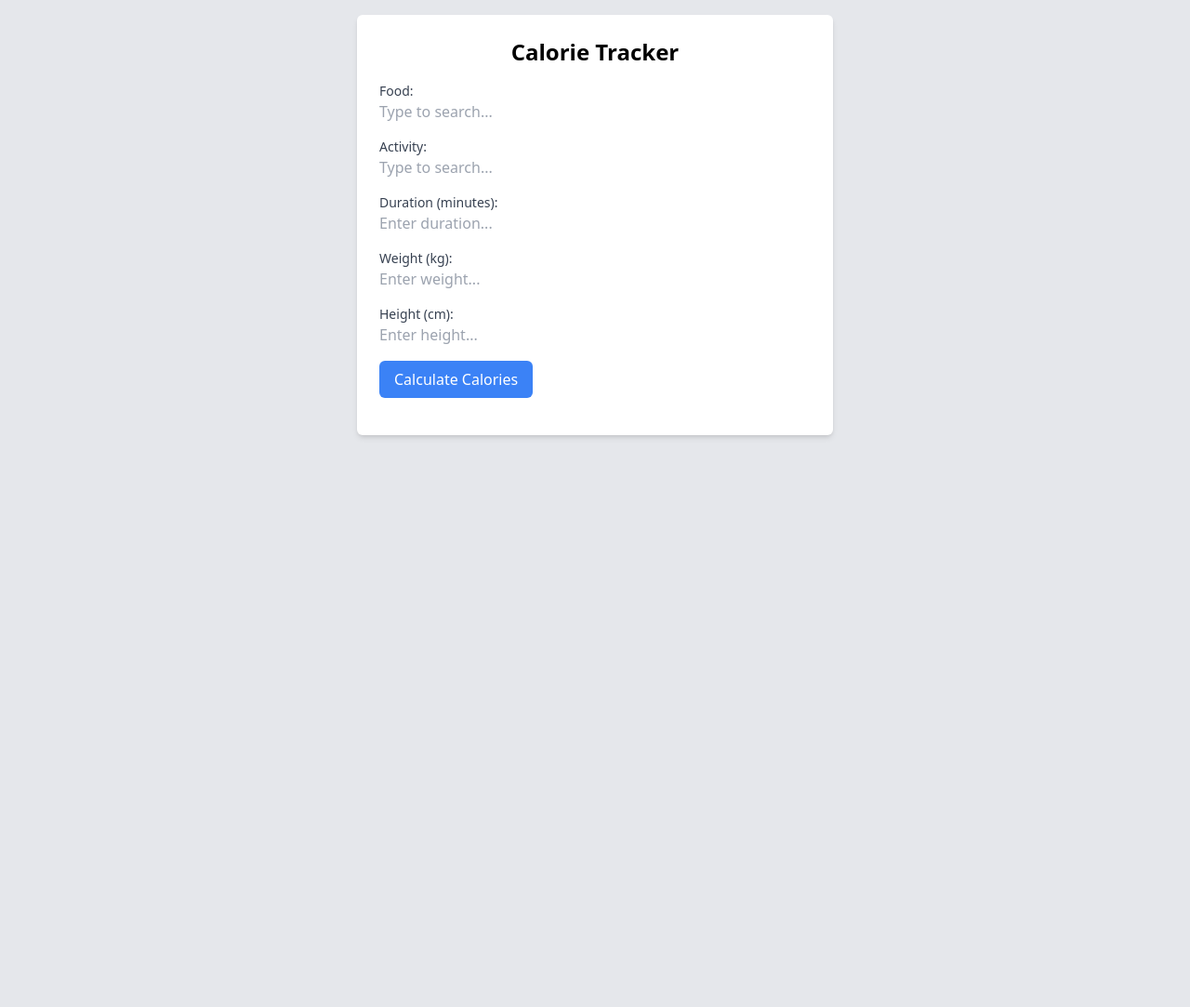
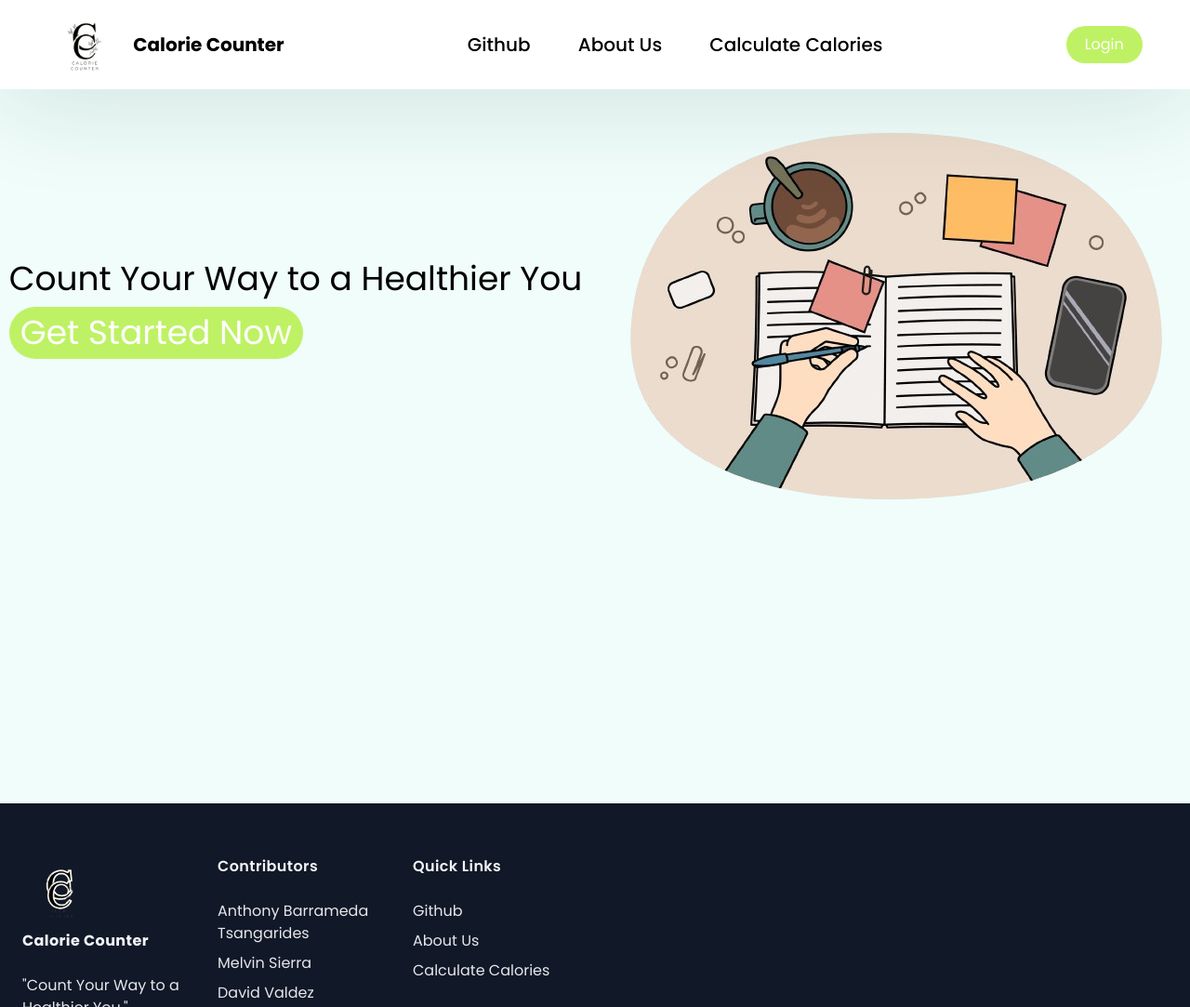
Before and after one commit to rabbit0227/CalorieCounter, a plain HTML site: page src/index.html in a window 1280 px wide. Shown: the top 1083 px of the page at 93% size. Before the commit the page ends 800 px from the top, so only its background shows below. Drawn offline with nearby package versions, Linux system fonts and the light colour scheme.

Commit message:
Changed homepage.html to index.html

```diff
--- a/src/index.html
+++ b/src/index.html
@@ -1,99 +1,155 @@
 <!DOCTYPE html>
 <html lang="en">
-  <head>
-    <meta charset="UTF-8" />
-    <meta name="viewport" content="width=device-width, initial-scale=1.0" />
-    <title>Calorie Tracker</title>
-    <!--<link
-      href="https://cdn.jsdelivr.net/npm/tailwindcss@2.2.16/dist/tailwind.min.css"
-      rel="stylesheet"
-    />
-    <link rel="stylesheet" href="styles.css" /> -->
+<head>
+    <meta charset="UTF-8">
+    <meta name="viewport" content="width=device-width, initial-scale=1.0">
+    <title>Homepage | Calorie Counter</title>
+    <link rel="icon" type="image/png" href="../assets/favicon.png"/>
+    <link rel="stylesheet" href="https://cdn.jsdelivr.net/npm/boxicons@latest/css/boxicons.min.css">
     <link rel="stylesheet" href="../output.css" />
-  </head>
-  <body class="bg-gray-200 p-4">
-    <div class="max-w-lg mx-auto bg-white p-6 rounded-md shadow-md">
-      <h1 class="text-2xl font-bold mb-4 text-center">Calorie Tracker</h1>
+</head>
+<!--bg-gradient-to-t from-slate-950 to-slate-400 flex flex-col-->
+<body class="font-poppins bg-teal-50 h-screen flex flex-col">
+    <header class="bg-white py-2 shadow-custom z-[1000]">
+        <nav class="flex items-center justify-between w-[92%] mx-auto">
+            <!--<div class="w-44 font-bold text-xl">Calorie Counter</div>-->
+            <div class="flex items-center">
+                <img src="../assets/logo.png" class="w-20"></img>
+                <span class="ml-3 text-xl font-bold">Calorie Counter</span>
+            </div>
+            <div class="nav-links duration-200 md:static absolute bg-white md:min-h-fit min-h-[30vh] left-0 top-[-100%] md:w-auto w-full flex items-center px-5">
+                <ul class="flex md:flex-row flex-col md:items-center md:gap-[4vw] gap-8">
+                    <li>
+                        <a href="https://github.com/rabbit0227/CalorieCounter" class="hover:text-gray-500 text-xl font-medium" href="#" target="_blank">Github</a>
+                    </li>
+                    <li>
+                        <a class="hover:text-gray-500 text-xl font-medium" href="#">About Us</a>
+                    </li>
+                    <li>
+                        <a class="hover:text-gray-500 text-xl font-medium" href="#">Calculate Calories</a>
+                    </li>
+                </ul>
+            </div>
+            <div class="flex items-center gap-6">
+                <button class="px-5 py-2 text-white bg-lime-300 rounded-full hover:bg-lime-200">Login</button>
+                <i id="menu" class="bx bx-menu text-3xl cursor-pointer md:hidden"></i>
+            </div>
+        </nav>
 
-      <div class="mb-4">
-        <label for="foodInput" class="block text-sm font-medium text-gray-700"
-          >Food:</label
-        >
-        <input
-          type="text"
-          id="foodInput"
-          autocomplete="off"
-          class="input-field"
-          placeholder="Type to search..."
-        />
-        <ul id="foodInputDropdown" class="autocomplete-dropdown hidden"></ul>
-      </div>
+    </header>
+    <!--<header class="bg-white w-full fixed top-0 right-0 z-[1000] flex items-center justify-between
+                    shadow-custom px-5 py-8 transition-all duration-500 ">
+        <a href="#">Calorie Counter</a>
+        <div class="bx bx-menu text-2xl text-red-400"><i class="bx bx-x"></i></div>
 
-      <div class="mb-4">
-        <label
-          for="activityInput"
-          class="block text-sm font-medium text-gray-700"
-          >Activity:</label
-        >
-        <input
-          type="text"
-          id="activityInput"
-          autocomplete="off"
-          class="input-field"
-          placeholder="Type to search..."
-        />
-        <ul
-          id="activityInputDropdown"
-          class="autocomplete-dropdown hidden"
-        ></ul>
-      </div>
+        <!--Navbar- ->
+        <ul class="flex items-center gap-x-2">
+            <li><a href="#home" class="text-base rounded-5rem font-medium px-2 py-4 hover:bg-lime-200 hover:rounded-5rem  hover:text-white transition-colors duration-500">Home</a></li>
+            <li><a href="#counter" class="text-base rounded-5rem font-medium px-2 py-4 hover:bg-lime-200 hover:rounded-5rem  hover:text-white transition-colors duration-500">Counter</a></li>
+            <li><a href="#about" class="text-base rounded-5rem font-medium px-2 py-4 hover:bg-lime-200 hover:rounded-5rem  hover:text-white transition-colors duration-500">About</a></li>
+            <li><a href="#login" class="text-base rounded-5rem font-medium px-2 py-4 hover:bg-lime-200 hover:rounded-5rem  hover:text-white transition-colors duration-500">Log In</a></li>
+            <li><a href="#signup" class="text-base rounded-5rem font-medium px-2 py-4 hover:bg-lime-200 hover:rounded-5rem  hover:text-white transition-colors duration-500">Sign Up</a></li>
+        </ul>
+    </header> -->
 
-      <div class="mb-4">
-        <label for="duration" class="block text-sm font-medium text-gray-700"
-          >Duration (minutes):</label
-        >
-        <input
-          type="number"
-          id="duration"
-          class="input-field"
-          placeholder="Enter duration..."
-        />
-      </div>
+    <main class="flex-grow flex flex-col items-center justify-center text-2xl md:text-4xl">
+        <div class="flex flex-col-reverse md:flex-row items-center mt-10">
+            <div class="mt-4 md:mt-0 md:mr-8">
+                <p class="text-center md:text-left">Count Your Way to a Healthier You</p>
+                <button onclick="window.location.href='index.html'" class="animate-bounce px-3 py-2 text-white bg-lime-300 rounded-full hover:bg-lime-200 mt-6">Get Started Now</button>
+            </div>
+            <div>
+                <img src="../assets/note-taking-removebg-preview.png" class="max-w-full h-auto">
+            </div>
+        </div>
+        <div class="mt-40 w-[92%] mx-auto">
+            <!--<h2 class="text-center md:text-left text-2xl md:text-3xl font-semibold mb-6">Additional Content</h2>
+            <!--<p class="text-center md:text-left mb-4">This is where you can add more content that will be placed below the
+                initial section with the image and slogan.</p>
+            <p class="text-center md:text-left">You can add as many sections as you need here, and they will always appear
+                below the main image and slogan.</p> -->
+        </div>
+    </main>
 
-      <div class="mb-4">
-        <label for="weight" class="block text-sm font-medium text-gray-700"
-          >Weight (kg):</label
-        >
-        <input
-          type="number"
-          id="weight"
-          class="input-field"
-          placeholder="Enter weight..."
-        />
-      </div>
+    <footer class="bg-gray-900 text-gray-200 mt-40">
+        <div class="container mx-auto py-14 px-6">
+            <div class="grid md:grid-cols-12 grid-cols-1 gap-7">
+                <div class="lg:col-span-2 md:col-span-4 col-span-12">
+                    <h5 class="tracking-wide text-gray-100 font-bold">
+                        <img class="w-20" src="../assets/logo-removebg-preview.png"></img>
+                        Calorie Counter</h5>
+                    <ul class="list-none mt-6 space-y-2">
+                        <li>
+                            "Count Your Way to a Healthier You."
+                        </li>
+                    </ul>
+                </div>
+                <div class="lg:col-span-2 md:col-span-4 col-span-12">
+                    <h5 class="tracking-wide text-gray-100 font-semibold">Contributors</h5>
+                    <ul class="list-none mt-6 space-y-2">
+                        <li>
+                            <a href="https://github.com/rabbit0227" target="_blank" class="hover:text-gray-400 transition-all duration-500 ease-in-out">
+                                Anthony Barrameda Tsangarides
+                            </a>
+                        </li>
+                        <li>
+                            <a href="https://github.com/msierras" target="_blank" class="hover:text-gray-400 transition-all duration-500 ease-in-out">
+                                Melvin Sierra
+                            </a>
+                        </li>
+                        <li>
+                            <a href="https://github.com/UebokGR" target="_blank" class="hover:text-gray-400 transition-all duration-500 ease-in-out">
+                                David Valdez
+                            </a>
+                        </li>
+                        <li>
+                            <a href="https://github.com/squeezed-lemon" target="_blank" class="hover:text-gray-400 transition-all duration-500 ease-in-out">
+                                Mohammed A. Al-Muqsit
+                            </a>
+                        </li>
+                    </ul>
+                </div>
+                <div class="lg:col-span-2 md:col-span-4 col-span-12">
+                    <h5 class="tracking-wide text-gray-100 font-semibold">Quick Links</h5>
+                    <ul class="list-none mt-6 space-y-2">
+                        <li>
+                            <a href="https://github.com/rabbit0227/CalorieCounter" target="_blank"
+                                class="hover:text-gray-400 transition-all duration-500 ease-in-out">
+                                Github
+                            </a>
+                        </li>
+                        <li>
+                            <a href="#" target="_blank"
+                                class="hover:text-gray-400 transition-all duration-500 ease-in-out">
+                                About Us
+                            </a>
+                        </li>
+                        <li>
+                            <a href="#" target="_blank"
+                                class="hover:text-gray-400 transition-all duration-500 ease-in-out">
+                                Calculate Calories
+                            </a>
+                        </li>
+                    </ul>
+                </div>
 
-      <div class="mb-4">
-        <label for="height" class="block text-sm font-medium text-gray-700"
-          >Height (cm):</label
-        >
-        <input
-          type="number"
-          id="height"
-          class="input-field"
-          placeholder="Enter height..."
-        />
-      </div>
+            </div>
+        </div>
+        <div class="border-t border-slate-700">
+            <div class="md:text-left text-center container mx-auto py-7 px-6">
+                <p class="mb-0">
+                    &copy;
+                    <script>
+                        document.write(new Date().getFullYear());
+                    </script>
+                    Calorie Counter
+                </p>
+            </div>
+        </div>
 
-      <button
-        onclick="calculateCalories()"
-        class="bg-blue-500 text-white py-2 px-4 rounded-md hover:bg-blue-600"
-      >
-        Calculate Calories
-      </button>
+    </footer>
 
-      <div id="caloriesResult" class="mt-4"></div>
-    </div>
 
-    <script src="../scripts/main.js"></script>
-  </body>
+    <script src="../scripts/homepage.js"></script>
+</body>
 </html>
```
Also changed, not shown: src/homepage.html (deleted, +0 -155 lines).
